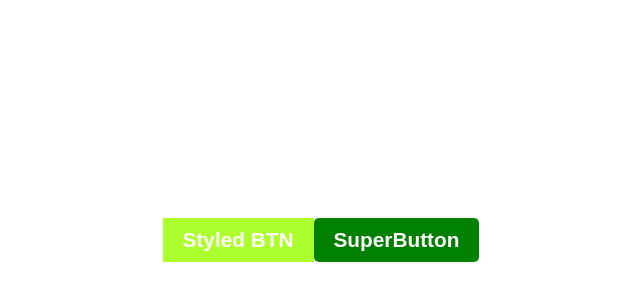
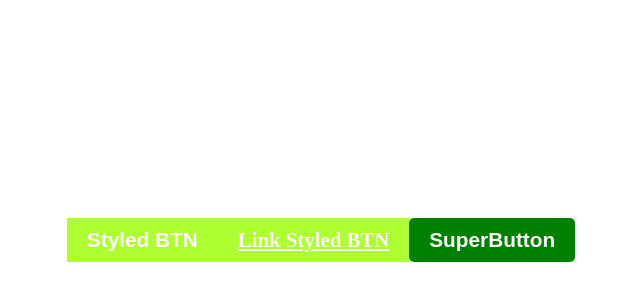
Before and after one commit to dktwho/styled-components-test, a React (Vite) app: page / in a window 1280 px wide. Shown: the part 168-468 px from the top of the page, without its empty margins (319-959 px from the left). Built offline with nearby package versions, Linux system fonts and the light colour scheme.

Commit message:
add example  StyledBtn to a (link)

```diff
--- a/src/App.tsx
+++ b/src/App.tsx
@@ -6,6 +6,7 @@ function App() {
         <>
             <Box>
                 <StyledBtn>Styled BTN</StyledBtn>
+                <StyledBtn as ='a' href={'#'}>Link Styled BTN</StyledBtn>
                 <SuperButton>SuperButton</SuperButton>
             </Box>
         </>
```
